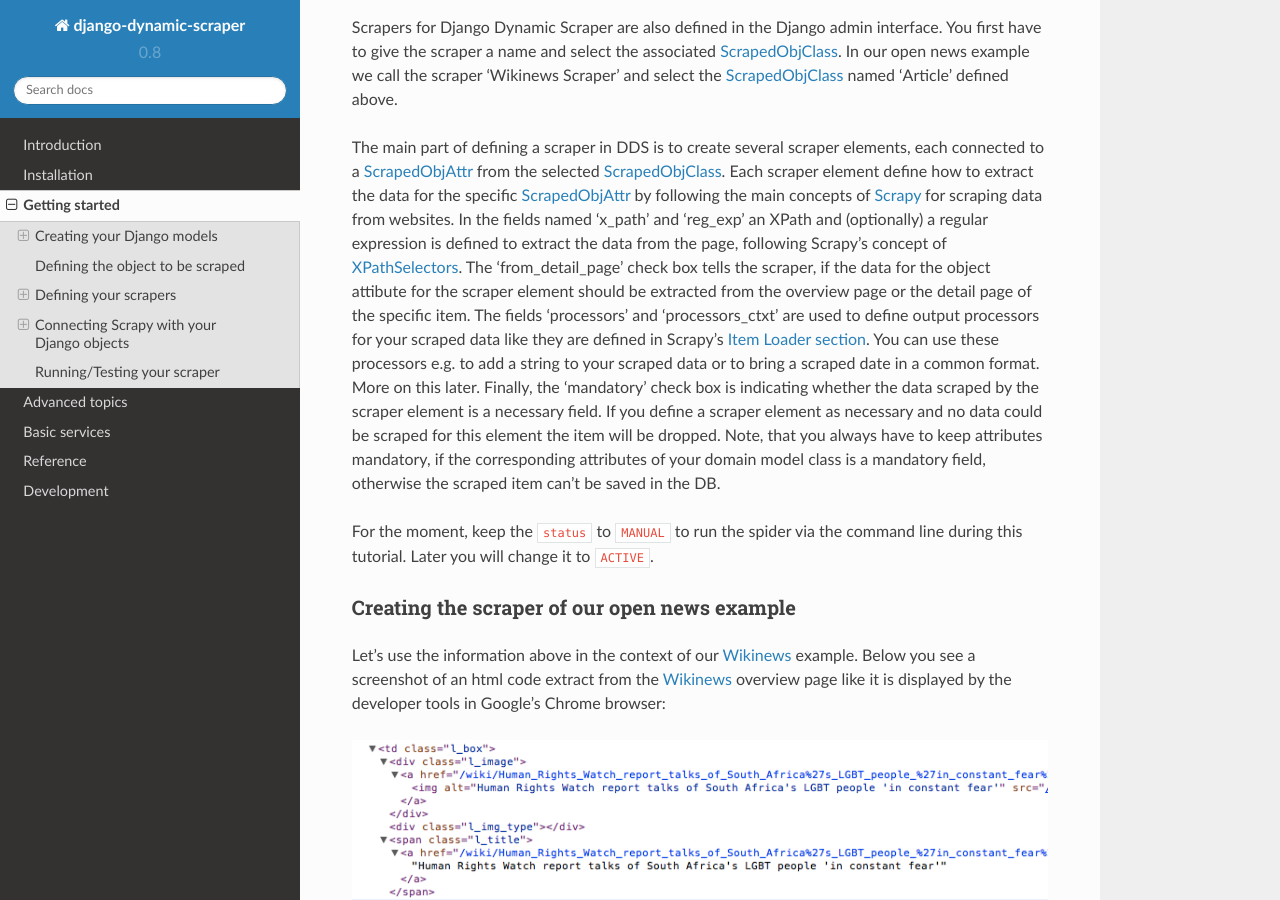
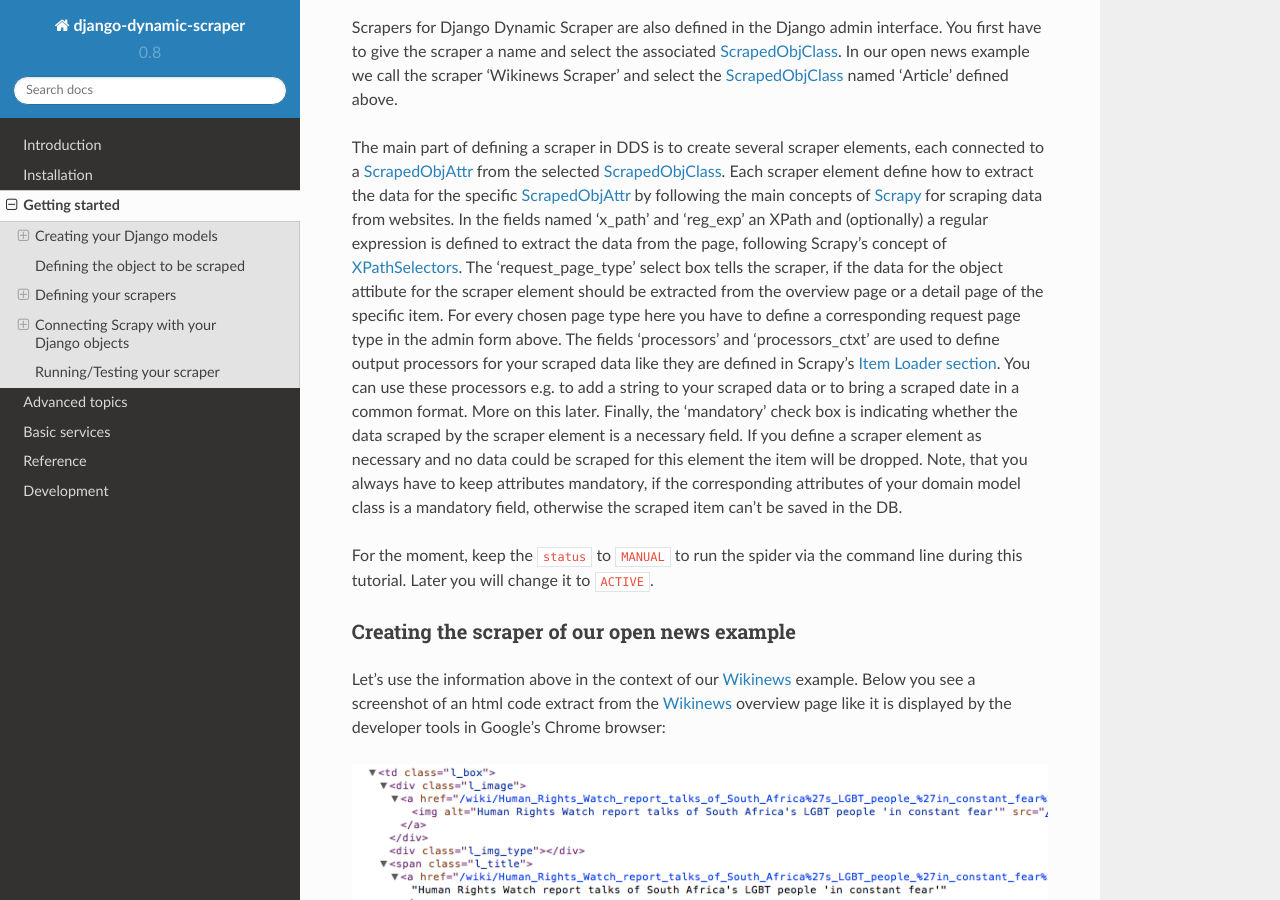
Before and after one commit to dev02019/django-dynamic-scraper, a Sphinx documentation site: the page built from docs/getting_started.rst, in a window 1280 px wide and 900 px high, scrolled down 4593 px. Built offline with Sphinx 7.4.7 and the Read the Docs theme 2.0.0, drawn with Linux system fonts in a browser that asks for light colours; some of the changed text lies outside the part shown.

Commit message:
Updated documentation

```diff
--- a/docs/advanced_topics.rst
+++ b/docs/advanced_topics.rst
@@ -397,7 +397,8 @@ Advanced Request Options
 
 Since ``DDS v.0.7+`` you have more options to fine-tune your scraping requests by e.g. providing additional values for
 ``cookies`` or ``HTTP headers``. These values are internally passed to Scrapy's `Request object <http://doc.scrapy.org/en/latest/topics/request-response.html#request-objects>`_. You can find the extended request options in the
-``Request options`` tab in the ``Scraper form`` of your ``Django project admin``.
+``Request options`` tab in the ``Scraper form`` of your ``Django project admin``. For the different page types
+like the (paginated) main pages and the detail pages following scraped urls you can define different request options.
 
 .. note::
    Parameters for the different options are passed as ``JSON`` dicts. Make sure to use ``double quotes``
--- a/docs/getting_started.rst
+++ b/docs/getting_started.rst
@@ -192,9 +192,10 @@ The main part of defining a scraper in DDS is to create several scraper elements
 the data for the specific :ref:`scraped_obj_attr` by following the main concepts of Scrapy_ for scraping
 data from websites. In the fields named 'x_path' and 'reg_exp' an XPath and (optionally) a regular expression
 is defined to extract the data from the page, following Scrapy's concept of
-`XPathSelectors <http://readthedocs.org/docs/scrapy/en/latest/topics/selectors.html>`_. The 'from_detail_page'
-check box tells the scraper, if the data for the object attibute for the scraper element should be extracted
-from the overview page or the detail page of the specific item. The fields 'processors' and 'processors_ctxt' are
+`XPathSelectors <http://readthedocs.org/docs/scrapy/en/latest/topics/selectors.html>`_. The 'request_page_type'
+select box tells the scraper, if the data for the object attibute for the scraper element should be extracted
+from the overview page or a detail page of the specific item. For every chosen page type here you have to define a
+corresponding request page type in the admin form above. The fields 'processors' and 'processors_ctxt' are
 used to define output processors for your scraped data like they are defined in Scrapy's
 `Item Loader section <http://readthedocs.org/docs/scrapy/en/latest/topics/loaders.html>`_.
 You can use these processors e.g. to add a string to your scraped data or to bring a scraped date in a
@@ -261,13 +262,25 @@ the complete url.
 .. image:: images/screenshot_django-admin_scraper_1.png
 .. image:: images/screenshot_django-admin_scraper_2.png
 
-This completes our scraper. The form you have filled out should look similar to the screenshot above
+This completes the xpath definitions for our scraper. The form you have filled out should look similar to the screenshot above
 (which is broken down to two rows due to space issues).
 
 .. note::
    You can also **scrape** attributes of your object **from outside the base element** by using the ``..`` notation
    in your XPath expressions to get to the parent nodes!
 
+Adding corresponding request page types
+---------------------------------------
+
+For all page types you used for your ``ScraperElemes`` you have to define corresponding ``RequestPageType`` objects
+in the ``Scraper`` admin form. There has to be exactly one main page and 0-25 detail page type objects.
+
+.. image:: images/screenshot_django-admin_request_page_type_example.png
+
+Within the ``RequestPageType`` object you can define request settings like the content type (``HTML``, ``XML``,...),
+the request method (``GET`` or ``POST``) and others for the specific page type. With this it is e.g. possible to
+scrape HTML content from all the main pages and ``JSON`` content from the followed detail pages. For more information
+on this have a look at the :ref:`advanced_request_options` section.
 
 Create the domain entity reference object (NewsWebsite) for our open news example
 ---------------------------------------------------------------------------------
```
Also changed, not shown: other parts of docs/getting_started.rst (+1 -1 lines), docs/images/screenshot_django-admin_request_page_type_example.png (added), docs/images/screenshot_django-admin_scraper_2.png.
